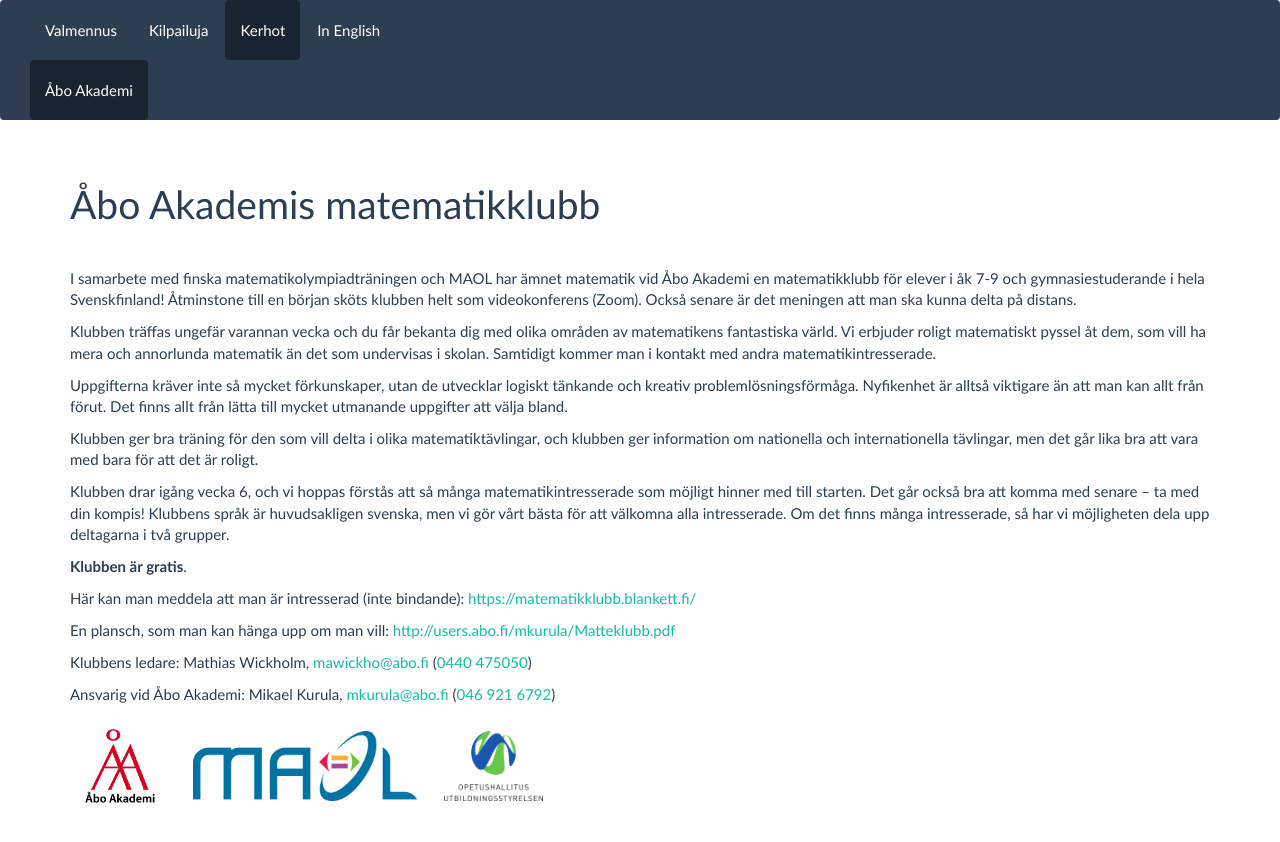
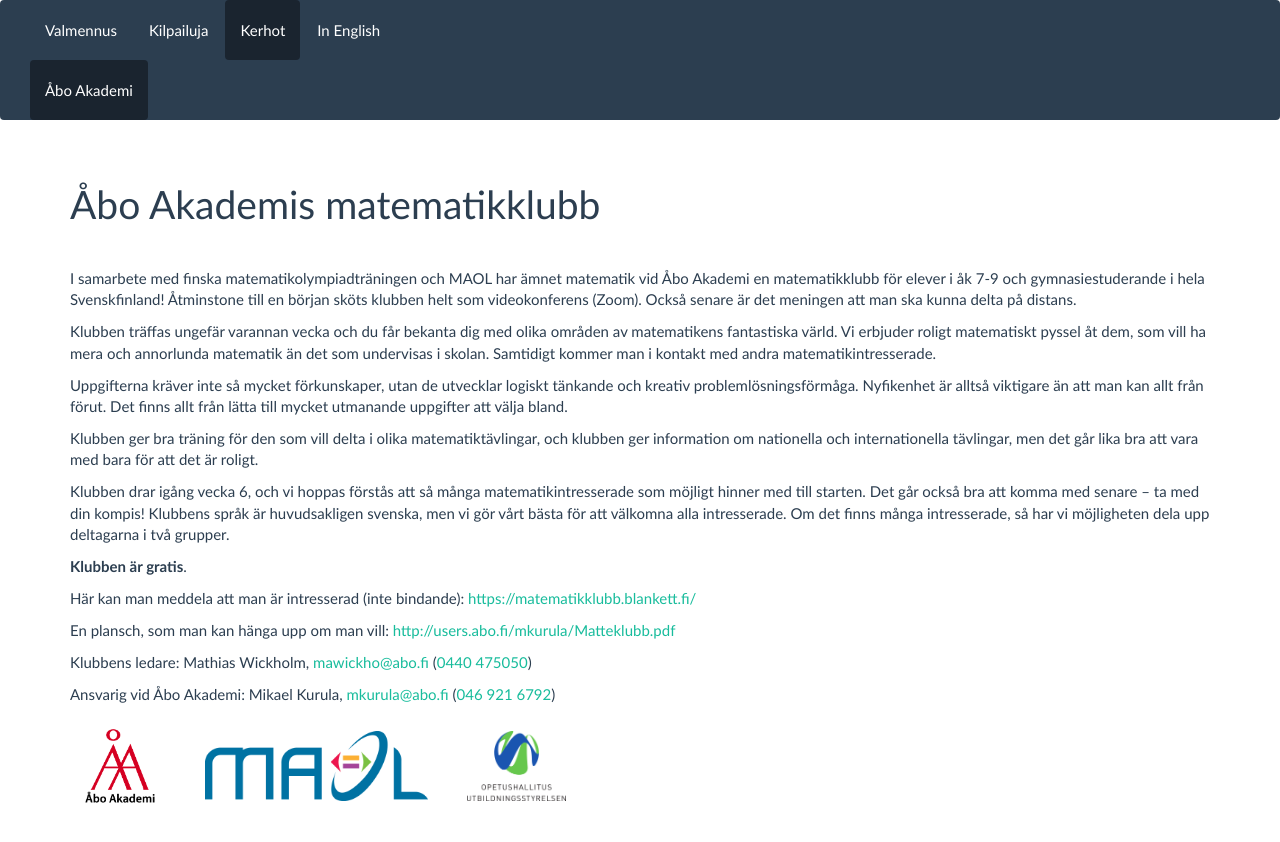
Before and after one commit to matematiikkakilpailut/matematiikkakilpailut.github.io, a Jekyll site: the page built from kerhot/abo/index.md, in a window 1280 px wide. Shown: the top 842 px of the page. Built offline with Jekyll 4.4.1, drawn with Linux system fonts in a browser that asks for light colours.

Commit message:
Update index.md

```diff
--- a/kerhot/abo/index.md
+++ b/kerhot/abo/index.md
@@ -25,6 +25,6 @@
 
 Ansvarig vid Åbo Akademi: Mikael Kurula, <mailto:mkurula@abo.fi> ([046 921 6792](tel:046-921-6792))
 
-<img src="https://matematiikkakilpailut.fi/kerhot/abo/%C3%85A%20logo.png" alt="ÅAs logo" height="100"/>&nbsp;&nbsp;&nbsp;&nbsp;&nbsp;
-<img src="https://matematiikkakilpailut.fi/kerhot/abo/MAOL%20logo.png" alt="MAOLs logo" height="70"/> &nbsp;&nbsp;&nbsp;&nbsp;&nbsp;
+<img src="https://matematiikkakilpailut.fi/kerhot/abo/%C3%85A%20logo.png" alt="ÅAs logo" height="100"/>&nbsp;&nbsp;&nbsp;&nbsp;&nbsp;&nbsp;&nbsp;&nbsp;
+<img src="https://matematiikkakilpailut.fi/kerhot/abo/MAOL%20logo.png" alt="MAOLs logo" height="70"/> &nbsp;&nbsp;&nbsp;&nbsp;&nbsp;&nbsp;&nbsp;&nbsp;
 <img src="https://matematiikkakilpailut.fi/kerhot/abo/UBS%20logo.png" alt="Utbildningsstyrelens logo" height="70"/>
```
